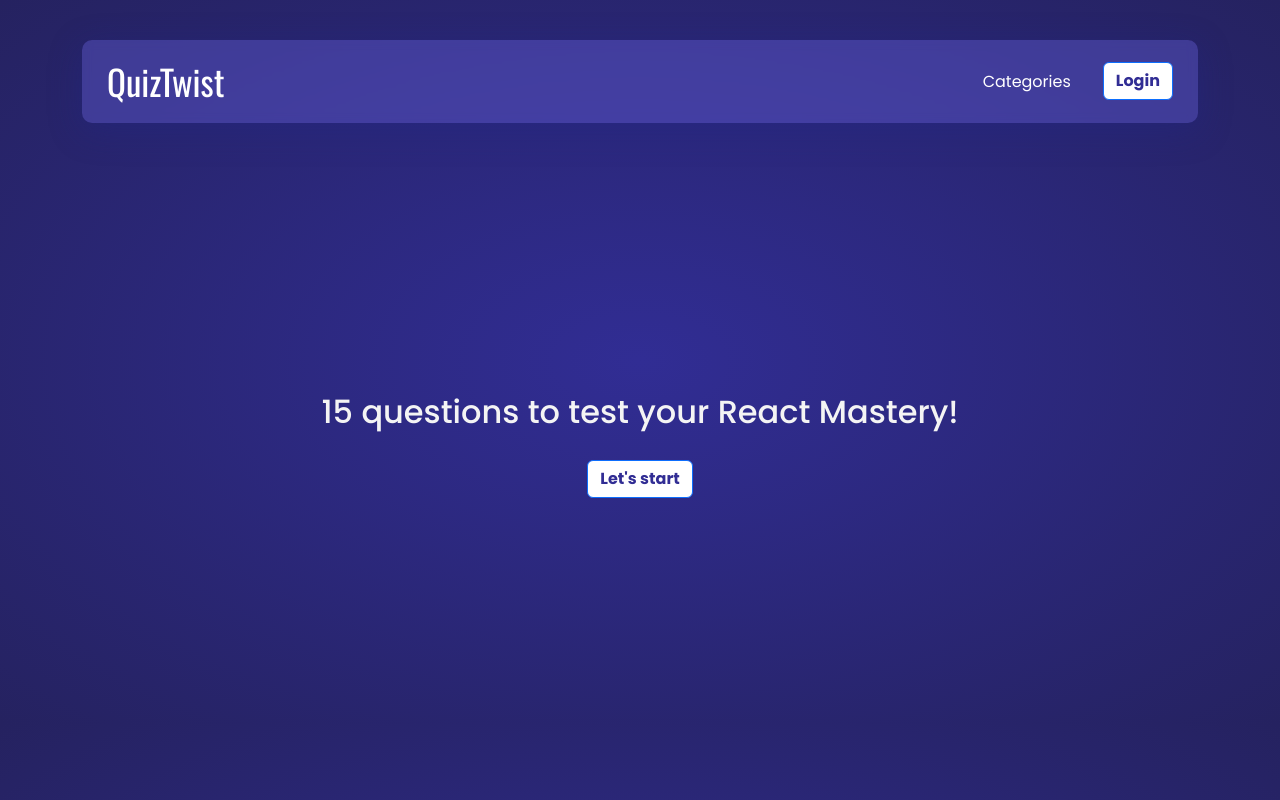
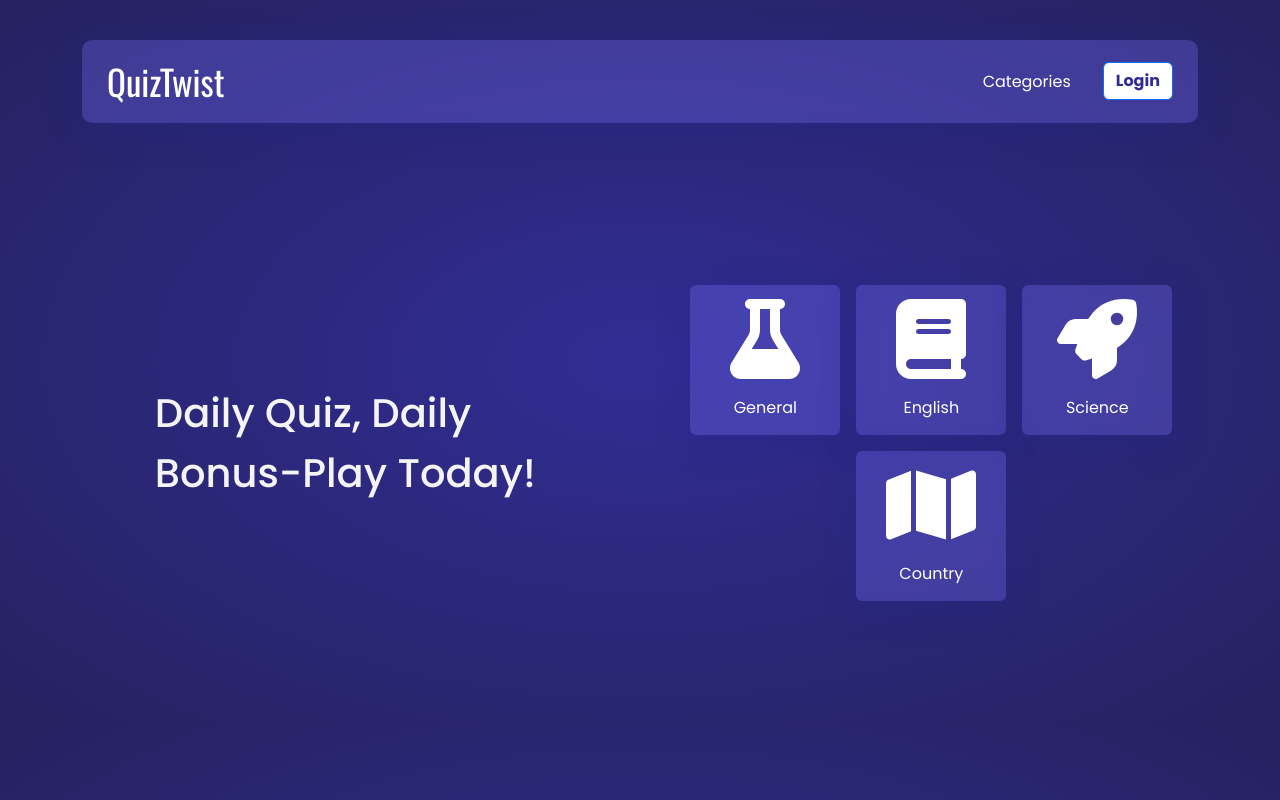
Before and after one commit to wilhelmusolejr/quiztwist, a React (Vite) app in the folder frontend/: page / in a window 1280 px wide. Built offline with nearby package versions, Linux system fonts and the light colour scheme.

Commit message:
home refractor css and component

```diff
--- a/frontend/src/App.jsx
+++ b/frontend/src/App.jsx
@@ -1,13 +1,13 @@
 import { BrowserRouter as Router, Routes, Route } from "react-router-dom";
+import QuizStart from "./Pages/QuizStart";
 import Home from "./Pages/Home";
-import Homee from "./Pages/Homee";
 
 function App() {
   return (
     <Router>
       <Routes>
         <Route path="/" element={<Home />} />
-        <Route path="/test" element={<Homee />} />
+        <Route path="/quiz" element={<QuizStart />} />
       </Routes>
     </Router>
   );
--- a/frontend/src/Components/CategoryContainer.jsx
+++ b/frontend/src/Components/CategoryContainer.jsx
@@ -1,13 +1,16 @@
 import { FontAwesomeIcon } from "@fortawesome/react-fontawesome";
 
-export default function CategoryContainer({ icon, title = "" }) {
+import styles from "./CategoryContainer.module.css";
+
+export default function CategoryContainer({ icon, title = "", link = "#" }) {
   return (
-    <div
-      className="child rounded d-flex flex-column gap-3
-     justify-content-center align-items-center"
+    <a
+      href={link}
+      className={`${styles["child"]} rounded d-flex flex-column gap-3
+     justify-content-center align-items-center text-light`}
     >
-      <FontAwesomeIcon icon={icon} />
+      <FontAwesomeIcon icon={icon} className={`${styles["svg"]}`} />
       <p>{title}</p>
-    </div>
+    </a>
   );
 }
--- /dev/null
+++ b/frontend/src/Components/CategoryContainer.module.css
@@ -0,0 +1,53 @@
+.child {
+  min-width: 130px;
+  height: 130px;
+
+  background: rgba(124, 117, 255, 0.3);
+  box-shadow: 0 8px 32px 0 rgba(31, 38, 135, 0.37);
+  backdrop-filter: blur(5px);
+}
+
+.child .svg {
+  font-size: 5vh;
+}
+
+.child:nth-child(1) .svg {
+  color: white;
+}
+.child:nth-child(2) .svg {
+  color: white;
+}
+.child:nth-child(3) .svg {
+  color: white;
+}
+.child:nth-child(4) .svg {
+  color: white;
+}
+
+@media screen and (min-width: 768px) {
+  .child {
+    max-width: 400px;
+  }
+
+  .child .svg {
+    font-size: 7vh;
+  }
+}
+
+@media screen and (min-width: 1024px) {
+  .child {
+    min-width: 150px;
+    height: 150px;
+  }
+
+  .child .svg {
+    font-size: 10vh;
+  }
+}
+
+@media screen and (min-width: 1440px) {
+  .child {
+    min-width: 250px;
+    height: 250px;
+  }
+}
--- a/frontend/src/Pages/Home.jsx
+++ b/frontend/src/Pages/Home.jsx
@@ -1,126 +1,39 @@
-// components
-import { useEffect, useReducer } from "react";
+import Navigator from "../Components/Navigator";
+import Section from "../Components/Section";
+import {
+  faBook,
+  faFlask,
+  faMap,
+  faRocket,
+} from "@fortawesome/free-solid-svg-icons";
+import CategoryContainer from "../Components/CategoryContainer";
 
-import Navigator from "../Components/Navigator";
-import QuizFinish from "../Components/QuizFinish";
-import QuizProgress from "../Components/QuizProgress";
-import QuizStart from "../Components/QuizStart";
+import styles from "./Home.module.css";
 
-let initialState = {
-  questions: [],
-  currentQuestionIndex: 0,
-  points: 0,
-  total_points: 0,
-  answer: null,
-  correct_answers: 0,
-  time_limit: 50,
-
-  // loading, ready, onprogress, finished
-  status: "loading",
-};
-
-function reducer(state, action) {
-  switch (action.type) {
-    case "SET_QUESTIONS":
-      return {
-        ...state,
-        questions: action.payload,
-        status: "ready",
-        total_points: action.payload.reduce((acc, question) => {
-          return acc + question.points;
-        }, 0),
-        time_limit: action.payload.length * 10,
-      };
-
-    case "START_QUIZ":
-      return { ...state, status: "progress" };
-
-    case "ANSWER_QUESTION":
-      return {
-        ...state,
-        answer: action.payload.user_answer,
-        points:
-          action.payload.user_answer ===
-          state.questions[state.currentQuestionIndex].correctAnswer
-            ? state.points + state.questions[state.currentQuestionIndex].points
-            : state.points,
-        correct_answers:
-          action.payload.user_answer ===
-          state.questions[state.currentQuestionIndex].correctAnswer
-            ? state.correct_answers + 1
-            : state.correct_answers,
-      };
-
-    case "NEXT_QUESTION":
-      return {
-        ...state,
-        answer: null,
-        currentQuestionIndex: state.currentQuestionIndex + 1,
-      };
-
-    case "FINISH_QUIZ":
-      return {
-        ...state,
-        status: "finished",
-      };
-
-    default:
-      throw new Error("Unknown action type");
-  }
-}
-
-function Home() {
-  const [state, dispatch] = useReducer(reducer, initialState);
-
-  let { status, questions, currentQuestionIndex, time_limit } = state;
-
-  let quizInfo = {
-    num_questions: questions.length,
-    current_index: currentQuestionIndex,
-    current_points: state.points,
-    total_points: state.total_points,
-    correct_answers: state.correct_answers,
-  };
-
-  let user_answer = state.answer;
-
-  useEffect(() => {
-    const fetchData = async () => {
-      try {
-        const response = await fetch("/questions.json");
-        const data = await response.json();
-        dispatch({ type: "SET_QUESTIONS", payload: data });
-      } catch (error) {
-        console.log(error);
-      }
-    };
-    fetchData();
-  }, []);
-
+export default function Homee() {
   return (
     <>
       <Navigator />
+      <header className={`${styles["header"]}`}>
+        <Section
+          className={`${styles["container"]} d-flex flex-wrap flex-lg-nowrap align-items-center justify-content-center`}
+        >
+          {/* left */}
+          <div className="my-5">
+            <h1 className="text-capitalize w-75 m-auto text-center text-lg-start">
+              Daily quiz, daily bonus-play today!
+            </h1>
+          </div>
 
-      <header>
-        {/* START */}
-        {status === "ready" && <QuizStart dispatch={dispatch} />}
-
-        {/* Quiz */}
-        {status === "progress" && (
-          <QuizProgress
-            quizInfo={quizInfo}
-            question={questions[currentQuestionIndex]}
-            dispatch={dispatch}
-            user_answer={user_answer}
-            time_limit={time_limit}
-          />
-        )}
-
-        {/* finish */}
-        {status === "finished" && <QuizFinish quizInfo={quizInfo} />}
+          {/* rigt */}
+          <div className="d-flex flex-wrap  justify-content-center align-items-center">
+            <CategoryContainer icon={faFlask} title="General" />
+            <CategoryContainer icon={faBook} title="English" link="/quiz" />
+            <CategoryContainer icon={faRocket} title="Science" />
+            <CategoryContainer icon={faMap} title="Country" />
+          </div>
+        </Section>
       </header>
     </>
   );
 }
-
-export default Home;
--- /dev/null
+++ b/frontend/src/Pages/Home.module.css
@@ -0,0 +1,14 @@
+.header {
+  position: relative;
+}
+
+.header .container {
+  position: absolute;
+  top: 50%;
+  left: 50%;
+  transform: translate(-50%, -50%);
+}
+
+.container > div:nth-child(2) {
+  gap: 1rem;
+}
--- a/frontend/src/Pages/Homee.jsx
+++ /dev/null
@@ -1,35 +0,0 @@
-import Navigator from "../Components/Navigator";
-import Section from "../Components/Section";
-import {
-  faBook,
-  faFlask,
-  faMap,
-  faRocket,
-} from "@fortawesome/free-solid-svg-icons";
-import CategoryContainer from "../Components/CategoryContainer";
-
-export default function Homee() {
-  return (
-    <>
-      <Navigator />
-      <header>
-        <Section className="container d-flex flex-wrap flex-lg-nowrap align-items-center justify-content-center">
-          {/* left */}
-          <div className="my-5">
-            <h1 className="text-capitalize w-75 m-auto text-center text-lg-start">
-              Daily quiz, daily bonus-play today!
-            </h1>
-          </div>
-
-          {/* rigt */}
-          <div className="d-flex flex-wrap  justify-content-center align-items-center">
-            <CategoryContainer icon={faFlask} title="General" />
-            <CategoryContainer icon={faBook} title="English" />
-            <CategoryContainer icon={faRocket} title="Science" />
-            <CategoryContainer icon={faMap} title="Country" />
-          </div>
-        </Section>
-      </header>
-    </>
-  );
-}
--- /dev/null
+++ b/frontend/src/Pages/QuizStart.jsx
@@ -0,0 +1,126 @@
+// components
+import { useEffect, useReducer } from "react";
+
+import Navigator from "../Components/Navigator";
+import QuizFinish from "../Components/QuizFinish";
+import QuizProgress from "../Components/QuizProgress";
+import QuizStart from "../Components/QuizStart";
+
+let initialState = {
+  questions: [],
+  currentQuestionIndex: 0,
+  points: 0,
+  total_points: 0,
+  answer: null,
+  correct_answers: 0,
+  time_limit: 50,
+
+  // loading, ready, onprogress, finished
+  status: "loading",
+};
+
+function reducer(state, action) {
+  switch (action.type) {
+    case "SET_QUESTIONS":
+      return {
+        ...state,
+        questions: action.payload,
+        status: "ready",
+        total_points: action.payload.reduce((acc, question) => {
+          return acc + question.points;
+        }, 0),
+        time_limit: action.payload.length * 10,
+      };
+
+    case "START_QUIZ":
+      return { ...state, status: "progress" };
+
+    case "ANSWER_QUESTION":
+      return {
+        ...state,
+        answer: action.payload.user_answer,
+        points:
+          action.payload.user_answer ===
+          state.questions[state.currentQuestionIndex].correctAnswer
+            ? state.points + state.questions[state.currentQuestionIndex].points
+            : state.points,
+        correct_answers:
+          action.payload.user_answer ===
+          state.questions[state.currentQuestionIndex].correctAnswer
+            ? state.correct_answers + 1
+            : state.correct_answers,
+      };
+
+    case "NEXT_QUESTION":
+      return {
+        ...state,
+        answer: null,
+        currentQuestionIndex: state.currentQuestionIndex + 1,
+      };
+
+    case "FINISH_QUIZ":
+      return {
+        ...state,
+        status: "finished",
+      };
+
+    default:
+      throw new Error("Unknown action type");
+  }
+}
+
+function Home() {
+  const [state, dispatch] = useReducer(reducer, initialState);
+
+  let { status, questions, currentQuestionIndex, time_limit } = state;
+
+  let quizInfo = {
+    num_questions: questions.length,
+    current_index: currentQuestionIndex,
+    current_points: state.points,
+    total_points: state.total_points,
+    correct_answers: state.correct_answers,
+  };
+
+  let user_answer = state.answer;
+
+  useEffect(() => {
+    const fetchData = async () => {
+      try {
+        const response = await fetch("/questions.json");
+        const data = await response.json();
+        dispatch({ type: "SET_QUESTIONS", payload: data });
+      } catch (error) {
+        console.log(error);
+      }
+    };
+    fetchData();
+  }, []);
+
+  return (
+    <>
+      <Navigator />
+
+      <header>
+        {/* START */}
+        {status === "ready" && <QuizStart dispatch={dispatch} />}
+
+        {/* Quiz */}
+        {status === "progress" && (
+          <QuizProgress
+            quizInfo={quizInfo}
+            question={questions[currentQuestionIndex]}
+            dispatch={dispatch}
+            user_answer={user_answer}
+            time_limit={time_limit}
+          />
+        )}
+
+        {/* finish */}
+        {status === "finished" && <QuizFinish quizInfo={quizInfo} />}
+      </header>
+    </>
+  );
+}
+
+export default Home;
--- a/frontend/src/index.css
+++ b/frontend/src/index.css
@@ -110,64 +110,3 @@ header {
 }
 
 /* ----------------------- */
-header {
-  position: relative;
-}
-
-header .container {
-  position: absolute;
-  top: 50%;
-  left: 50%;
-  transform: translate(-50%, -50%);
-}
-
-.container > div:nth-child(2) {
-  gap: 1rem;
-}
-
-header .child {
-  min-width: 130px;
-  height: 130px;
-
-  /* border: 1px solid var(--clr-light-white); */
-  background: rgba(124, 117, 255, 0.3);
-  box-shadow: 0 8px 32px 0 rgba(31, 38, 135, 0.37);
-  backdrop-filter: blur(5px);
-}
-
-header .child svg {
-  font-size: 80px;
-}
-
-header .child:nth-child(1) svg {
-  color: white;
-}
-header .child:nth-child(2) svg {
-  color: white;
-}
-header .child:nth-child(3) svg {
-  color: white;
-}
-header .child:nth-child(4) svg {
-  color: white;
-}
-
-@media screen and (min-width: 768px) {
-  header .child {
-    max-width: 400px;
-  }
-}
-
-@media screen and (min-width: 1024px) {
-  header .child {
-    min-width: 150px;
-    height: 150px;
-  }
-}
-
-@media screen and (min-width: 1440px) {
-  header .child {
-    min-width: 250px;
-    height: 250px;
-  }
-}
```
